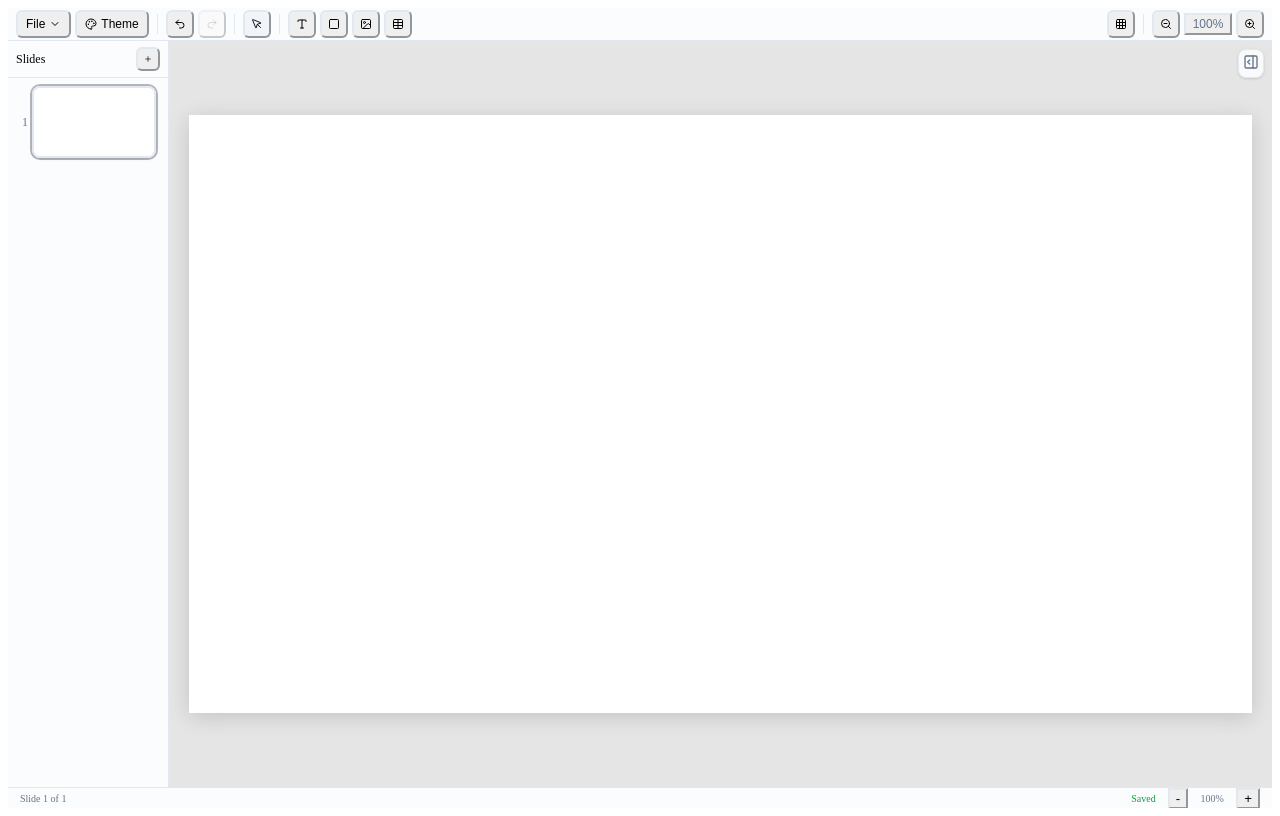
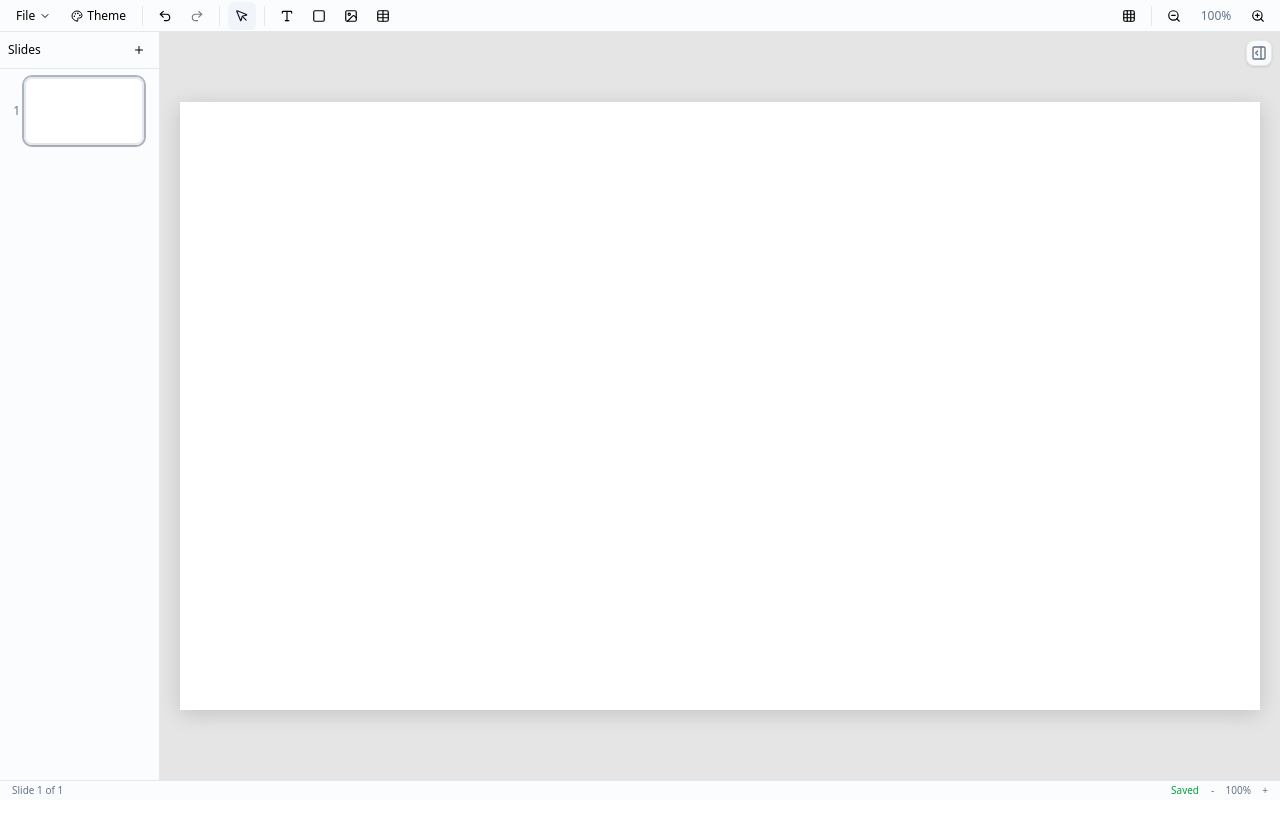
Before and after one commit to Keshavkumar04/ppteditor, a React (Vite) app: page / in a window 1280 px wide. Built offline with nearby package versions, Linux system fonts and the light colour scheme.

Commit message:
Revert "fix: remove Tailwind preflight from library CSS to prevent global style leakage"
This reverts commit 6159353219f2a487433d22740f57a2a2eef6b9f6.

```diff
--- a/src/styles/globals.css
+++ b/src/styles/globals.css
@@ -1,5 +1,4 @@
-@import "tailwindcss/theme";
-@import "tailwindcss/utilities";
+@import "tailwindcss";
 
 @theme {
   --color-background: hsl(0 0% 100%);
```
Also changed, not shown: 1 other file (tests, documents, lock files or other folders).
